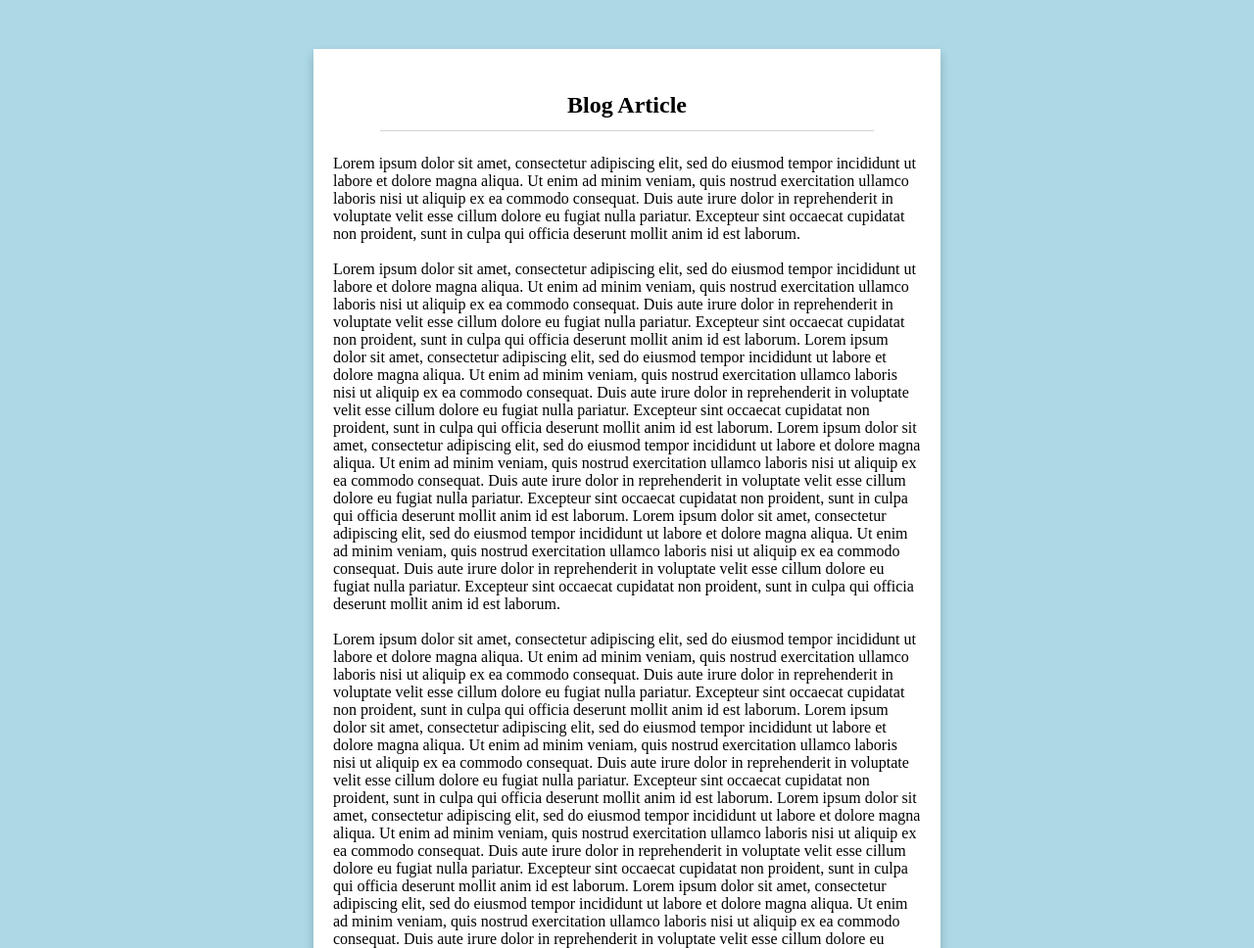
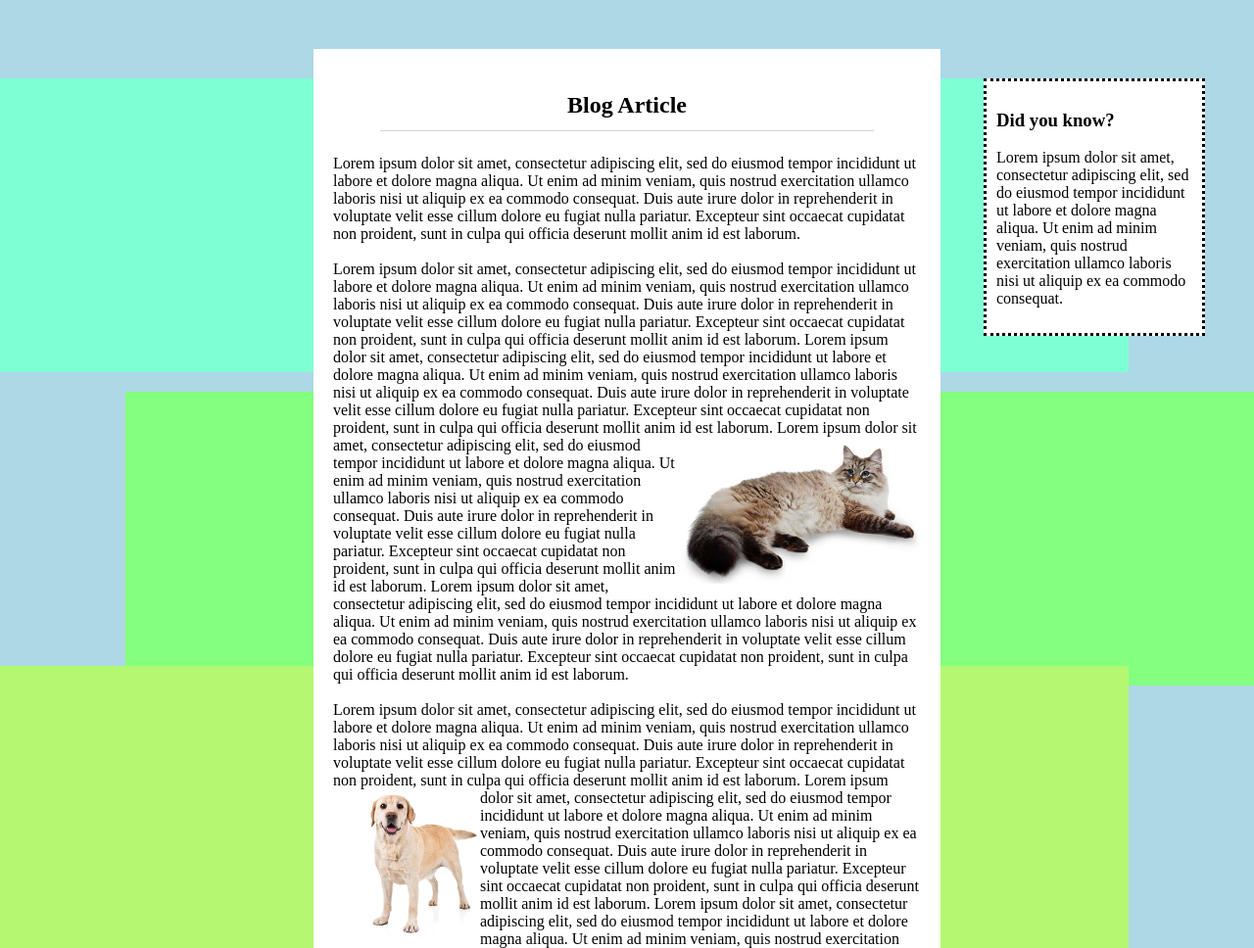
Before and after one commit to KenzieAcademy-Students/basiccss-advanced-positioning-practice-kmcgee623, a plain HTML site: page index.html in a window 1280 px wide. Shown: the top 968 px of the page at 98% size. Drawn offline with Linux system fonts and the light colour scheme.

Commit message:
deploy: 2efc65a2900416980e78d6417322f5d271eef83c

```diff
--- a/index.html
+++ b/index.html
@@ -39,7 +39,7 @@
         labore et dolore magna aliqua. Ut enim ad minim veniam, quis nostrud exercitation ullamco laboris
         nisi ut aliquip ex ea commodo consequat. Duis aute irure dolor in reprehenderit in voluptate velit
         esse cillum dolore eu fugiat nulla pariatur. Excepteur sint occaecat cupidatat non proident, sunt
-        in culpa qui officia deserunt mollit anim id est laborum.
+        in culpa qui officia deserunt mollit anim id est laborum. <img class="catPic" src="images/cat.jpeg" ></img>
         Lorem ipsum dolor sit amet, consectetur adipiscing elit, sed do eiusmod tempor incididunt ut
         labore et dolore magna aliqua. Ut enim ad minim veniam, quis nostrud exercitation ullamco laboris
         nisi ut aliquip ex ea commodo consequat. Duis aute irure dolor in reprehenderit in voluptate velit
@@ -56,7 +56,7 @@
         labore et dolore magna aliqua. Ut enim ad minim veniam, quis nostrud exercitation ullamco laboris
         nisi ut aliquip ex ea commodo consequat. Duis aute irure dolor in reprehenderit in voluptate velit
         esse cillum dolore eu fugiat nulla pariatur. Excepteur sint occaecat cupidatat non proident, sunt
-        in culpa qui officia deserunt mollit anim id est laborum.
+        in culpa qui officia deserunt mollit anim id est laborum. <img class="dogPic" src="images/dog.jpeg"></img>
         Lorem ipsum dolor sit amet, consectetur adipiscing elit, sed do eiusmod tempor incididunt ut
         labore et dolore magna aliqua. Ut enim ad minim veniam, quis nostrud exercitation ullamco laboris
         nisi ut aliquip ex ea commodo consequat. Duis aute irure dolor in reprehenderit in voluptate velit
@@ -71,7 +71,7 @@
         labore et dolore magna aliqua. Ut enim ad minim veniam, quis nostrud exercitation ullamco laboris
         nisi ut aliquip ex ea commodo consequat. Duis aute irure dolor in reprehenderit in voluptate velit
         esse cillum dolore eu fugiat nulla pariatur. Excepteur sint occaecat cupidatat non proident, sunt
-        in culpa qui officia deserunt mollit anim id est laborum.
+        in culpa qui officia deserunt mollit anim id est laborum.<img class="rabbitPic" src="images/rabbit.jpeg"></img>
         Lorem ipsum dolor sit amet, consectetur adipiscing elit, sed do eiusmod tempor incididunt ut
         labore et dolore magna aliqua. Ut enim ad minim veniam, quis nostrud exercitation ullamco laboris
         nisi ut aliquip ex ea commodo consequat. Duis aute irure dolor in reprehenderit in voluptate velit
@@ -82,5 +82,11 @@
     <div class="background-box-one"></div>
     <div class="background-box-two"></div>
     <div class="background-box-three"></div>
+    <div class="did-you-know shadow">
+      <h3>Did you know?</h3>
+      <p>Lorem ipsum dolor sit amet, consectetur adipiscing elit, sed do eiusmod tempor incididunt ut
+        labore et dolore magna aliqua. Ut enim ad minim veniam, quis nostrud exercitation ullamco laboris
+        nisi ut aliquip ex ea commodo consequat.</p>
+    </div>
   </body>
 </html>
--- a/style.css
+++ b/style.css
@@ -16,18 +16,57 @@ article h1 {
   padding-bottom: 0.5em;
 }
 
-.shadow {
-  box-shadow: 0 5px 10px 0 rgba(0, 0, 0, 0.2);
-}
 
 .background-box-one {
-
+  background-color: #7fffd4;
+  position: absolute;
+  width: 90vw;
+  height: 300px;
+  top: 10%;
+  left: 0;
+  z-index: -1;
 }
 
 .background-box-two {
-
+  background-color: #84ff7f;
+  position: absolute;
+  width: 90vw;
+  height: 300px;
+  top: 50%;
+  right: 0;
+  z-index: -1;
 }
 
 .background-box-three {
+  background-color: #b3f870;
+  position: absolute;
+  width: 90vw;
+  height: 300px;
+  top: 85%;
+  left: 0;
+  z-index: -1;
+}
 
+img {
+  height: 150px;
+  float: right;
 }
+
+.dogPic {
+  float: left;
+}
+
+.did-you-know {
+  background-color: white;
+  width: 200px;
+  padding: 10px;
+  border: 3px dotted;
+  position: fixed;
+  top: 80px;
+  right: 50px;
+}
+
+
+/*Sources: I collaborated with Brooks Legg. I also used the following links for help and guidance.
+https://www.w3schools.com/cssref/css_units.asp  https://www.unitsconverters.com/en/Percent-To-Pixel/Unittounit-4854-4853?MeasurementId=95&From=4854&To=4853 https://www.w3schools.com/css/css_positioning.asp
+https://stackoverflow.com/questions/21624014/css-are-view-height-vh-and-view-width-vw-units-widely-supported https://css-tricks.com/almanac/properties/z/z-index/
```
